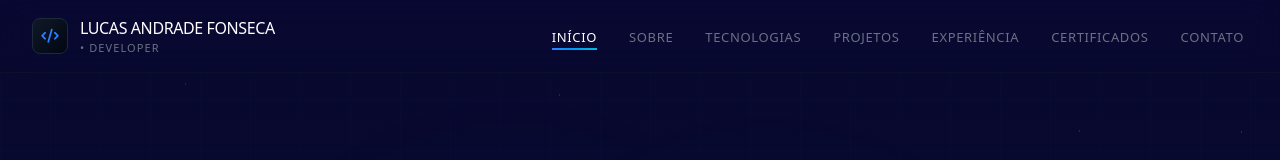
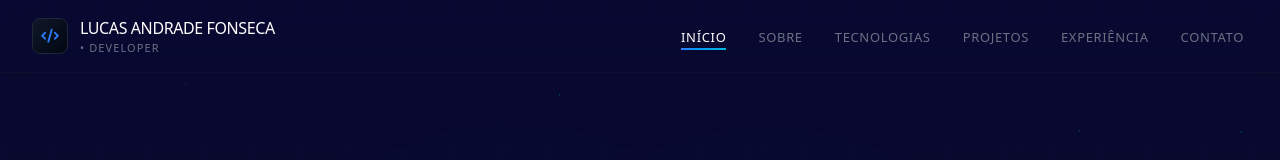
Before and after one commit to lucas19fonseca/cv, a React (Vite) app: page / in a window 1280 px wide. Shown: the top 160 px of the page. Built offline with nearby package versions, Linux system fonts and the light colour scheme.

Commit message:
remove certificados no header

```diff
--- a/src/components/Hero/index.jsx
+++ b/src/components/Hero/index.jsx
@@ -60,7 +60,6 @@ export default function HomeHero() {
         { id: 'tecnologias', label: 'Tecnologias ' },
         { id: 'projetos', label: 'Projetos' },
         { id: 'experiencia', label: 'Experiência' },
-        { id: 'certificados', label: 'Certificados' },
         { id: 'contato', label: 'Contato' }
     ];
 
@@ -426,7 +425,6 @@ export default function HomeHero() {
             case 'tecnologias': return 'fa-code';
             case 'projetos': return 'fa-folder';
             case 'experiencia': return 'fa-briefcase';
-            case 'certificados': return 'fa-certificate';
             case 'contato': return 'fa-envelope';
             default: return 'fa-circle';
         }
```
